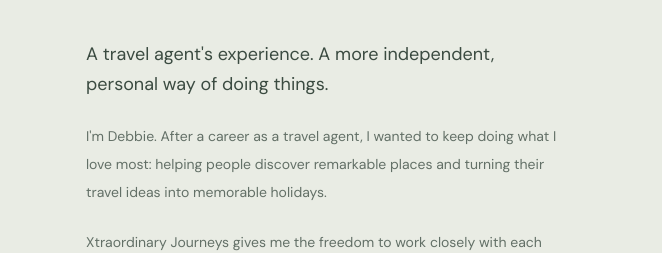
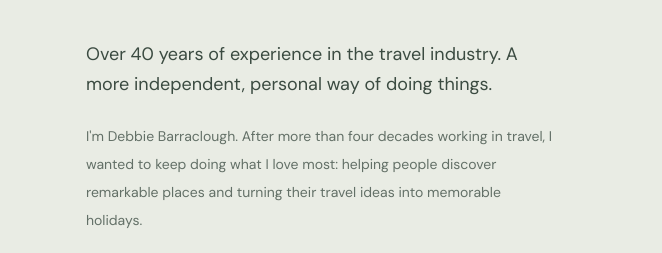
Before and after one commit to benbarraclough/xtraordinary_journeys, a plain HTML site: page index.html in a window 1280 px wide. Shown: the part 3351-3604 px from the top of the page, 618-1280 px from the left. Drawn offline with nearby package versions, Linux system fonts and the light colour scheme.

Commit message:
Highlight Debbie's 40+ years of travel industry experience

```diff
--- a/index.html
+++ b/index.html
@@ -96,8 +96,8 @@
       <div class="about-copy">
         <p class="eyebrow">03 <span class="label-dash"></span> BEHIND THE JOURNEYS</p>
         <h2 id="about-title">Meet Debbie. <em>Your travel, personally considered.</em></h2>
-        <p class="about-lead">A travel agent's experience. A more independent, personal way of doing things.</p>
-        <p>I'm Debbie. After a career as a travel agent, I wanted to keep doing what I love most: helping people discover remarkable places and turning their travel ideas into memorable holidays.</p>
+        <p class="about-lead">Over 40 years of experience in the travel industry. A more independent, personal way of doing things.</p>
+        <p>I'm Debbie Barraclough. After more than four decades working in travel, I wanted to keep doing what I love most: helping people discover remarkable places and turning their travel ideas into memorable holidays.</p>
         <p>Xtraordinary Journeys gives me the freedom to work closely with each client, at their pace. From researching the right destinations and hotels to speaking with resorts, finding suitable options, arranging the details and helping with bookings, I'm here to make planning feel enjoyable and personal.</p>
         <span class="about-signoff">Personally considered, from start to finish.</span>
         <!-- Debbie's portrait, specialist destinations and a fuller biography can be added when provided. -->
```
